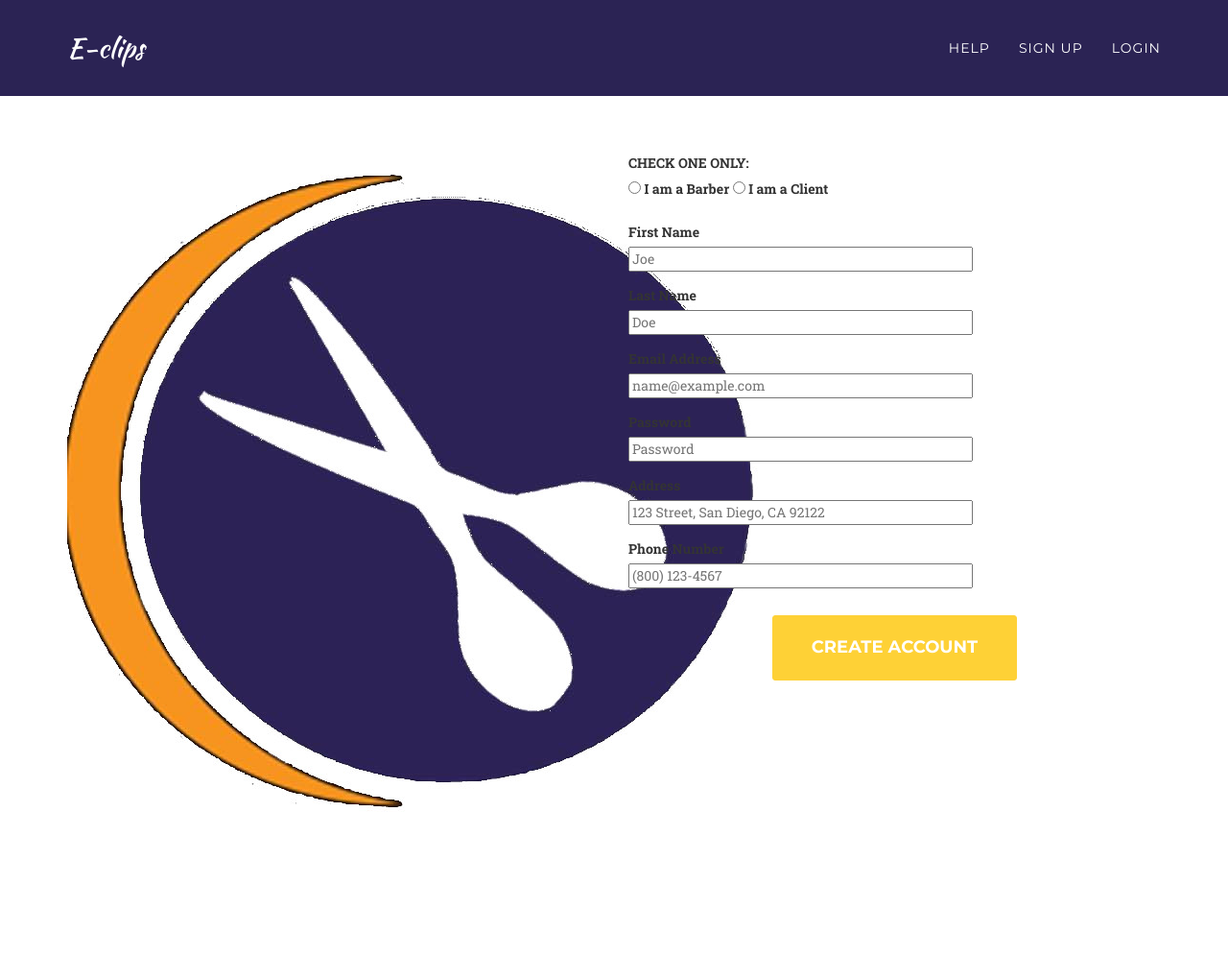
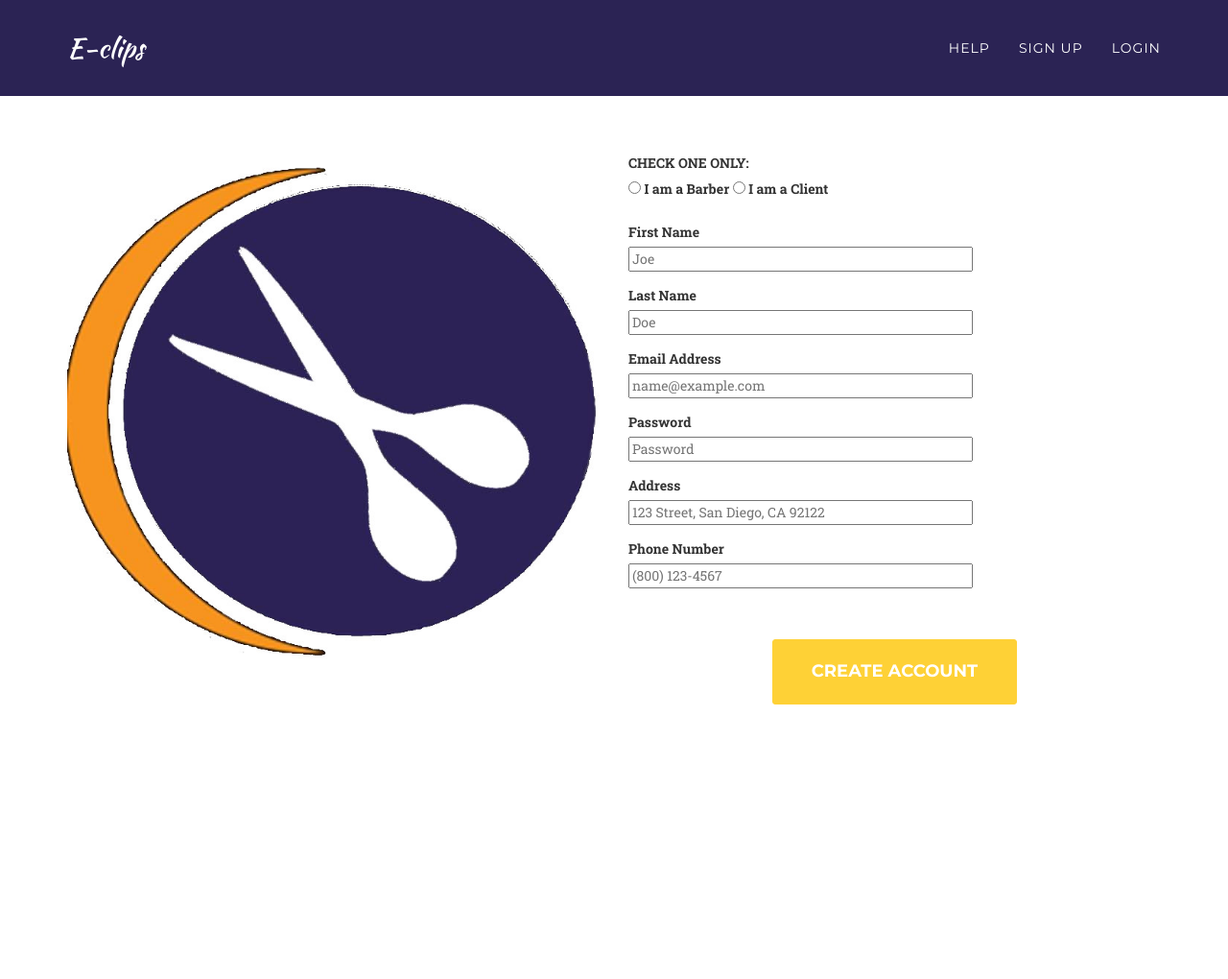
Before and after one commit to timtbanh/eclips, a Django app: page /account/signup.html in a window 1280 px wide. Shown: the whole page at 96% size. After the commit the page ends 734 px from the top, so only its background shows below. Run offline with Django 3.2, Linux system fonts and the light colour scheme; parts of the project's set-up code (start-up, migrations or seed data) failed here and were passed over; some libraries are stand-ins or nearby versions; some web fonts are replaced.

Commit message:
Polished signup.html

```diff
--- a/account/forms.py
+++ b/account/forms.py
@@ -1,7 +1,6 @@
 from django import forms
 from django.forms import DateTimeField
 from models import Client
-
 
 class SignupForm(forms.Form):
     # choices used for the radio button
--- a/account/models.py
+++ b/account/models.py
@@ -18,7 +18,7 @@ class Barber(models.Model):
     schedule = models.TextField(null=True)#display schedule in form of text
     description = models.TextField(null=True) #other wanted information
     avgRating = models.FloatField(null=True)#averaged Rating
-    profilePic = models.ImageField(upload_to="clients", null=True, blank=False)
+    profilePic = models.ImageField(upload_to="barbers", null=True, blank=False)
     def __str__(self):
         return 'Barber Name: %s %s' % (self.firstName, self.lastName)
 
--- a/account/templates/account/editbarber.html
+++ b/account/templates/account/editbarber.html
@@ -75,6 +75,11 @@
                 <div class="row">
                     <div class="col-md-12">
                         <div class="form-group">
+                            {{ form.profilePic.errors }}
+                            <label for="{{ form.profilePic.id_for_label }}">Profile Picture: </label>
+                            <br>{{ form.profilePic }}
+                        </div>
+                        <div class="form-group">
                             {{ form.description.errors }}
                             <label for="{{ form.descripition.id_for_label }}">Description :</label>
                             <br>{{ form.description }}
@@ -84,7 +89,6 @@
                             <label for="{{ form.address.id_for_label }}">Address: </label>
                             <br>{{ form.address }}
                         </div>
-
                         <div class="form-group">
                             {{ form.phone.errors }}
                             <label for="{{ form.phoneNumber.id_for_label }}">Phone Number: </label>
--- a/account/templates/account/signup.html
+++ b/account/templates/account/signup.html
@@ -77,9 +77,9 @@
         <div class="container">
             <div class="row">
                 <div class="col-md-6">
-                    <img class="img-centered" src="static/img/whitelogo.jpg">
+                    <img class="img-responsive" src="../../static/img/whitelogo.jpg">
                 </div>
-                <div class="col-md-6">
+                <div class="col-md-6" style="padding-bottom: 3vmax;">
                     <p>{{ form.non_field_errors }}</p>
                     <label>CHECK ONE ONLY:</label>
 
@@ -127,13 +127,12 @@
                         <label for="{{ form.phone.id_for_label }}">Phone Number </label>
                         <br>{{ form.phone }}
                     </div>
-
+                </div>
                     <div class="clearfix">
-                        <div id="success" style="text-align: center; padding-top: 1vmax;">
+                        <div id="success">
                             <button onclick="" type="submit" class="btn btn-xl" style="display: block; margin: 0 auto;">Create Account</button>
                         </div>
                     </div>
-                </div>
             </div>
         </div>
     </section>
```
Also changed, not shown: db.sqlite3, 2 other files.
